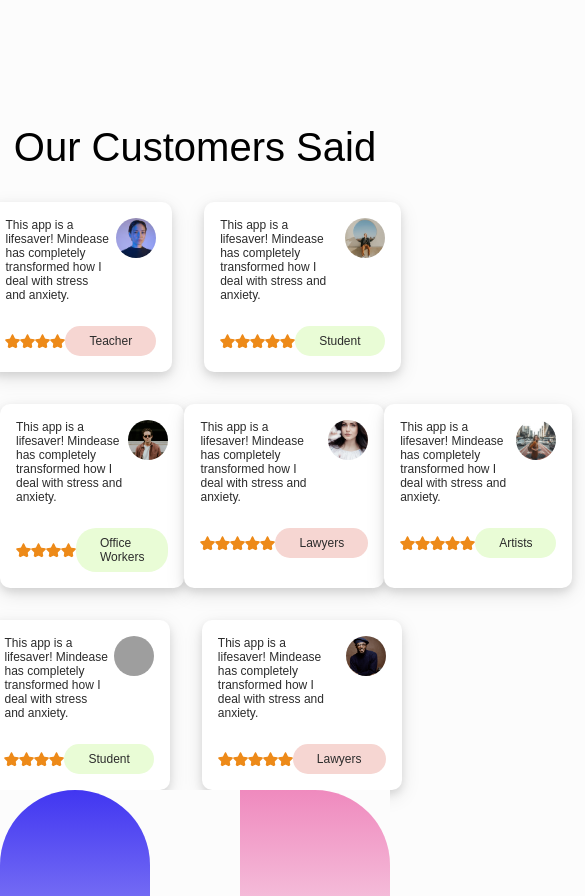
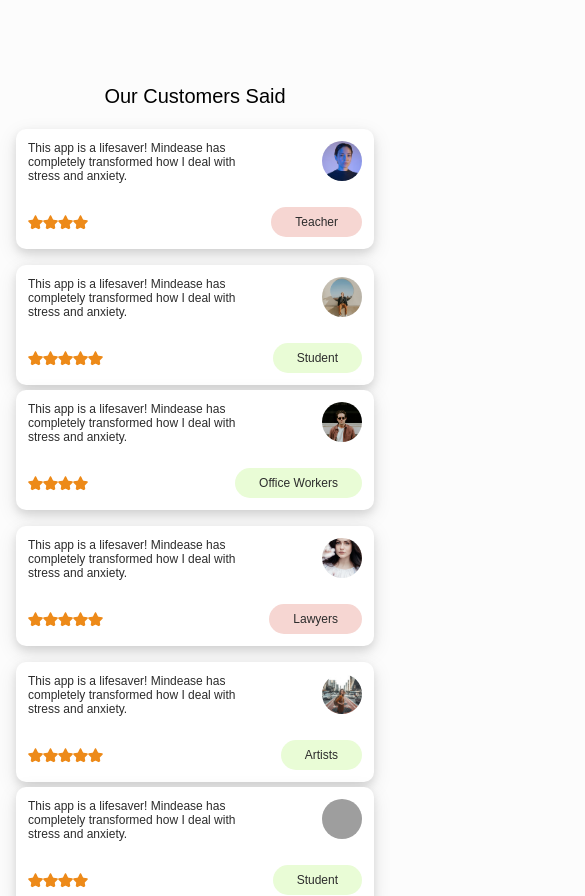
Before and after one commit to AlfaridzaHamdani/MindEase, a React (Vite) app: page / in a window 390 px wide. Shown: the part 2740-3636 px from the top of the page, 585 px wide, since content can reach past the window. Built offline with nearby package versions, Linux system fonts and the light colour scheme; grey boxes are pictures that could not be loaded.

Commit message:
Refactor testimonialSection component styles for responsive design

```diff
--- a/src/components/testimonialSection/styles.scss
+++ b/src/components/testimonialSection/styles.scss
@@ -18,19 +18,20 @@
 
   .container {
     width: 100%;
+    padding: 0 16px;
   }
 
   .card {
     display: flex;
     flex-direction: column;
-    width: 450px;
+    width: 100%;
+    max-width: 450px; // Ensure the card doesn't get too large on larger screens
     border-radius: 16px;
     padding: 16px;
     gap: 24px;
-    background-color: #fff; /* Warna background untuk card */
-    border-radius: 10px; /* Sudut melengkung */
-    box-shadow: 0 4px 8px rgba(0, 0, 0, 0.1),
-      /* Bayangan ringan di dekat card */ 0 6px 20px rgba(0, 0, 0, 0.1); /* Bayangan lebih lembut di kejauhan */
+    background-color: #fff;
+    border-radius: 10px;
+    box-shadow: 0 4px 8px rgba(0, 0, 0, 0.1), 0 6px 20px rgba(0, 0, 0, 0.1);
     transition: box-shadow 0.3s ease;
 
     .top {
@@ -57,6 +58,7 @@
       display: flex;
       height: fit-content;
       justify-content: space-between;
+
       h2 {
         font-size: 12px;
         font-weight: 100;
@@ -72,6 +74,7 @@
         display: flex;
         justify-content: center;
         align-items: center;
+
         img {
           width: 15px;
           height: 15px;
@@ -83,25 +86,63 @@
   }
 
   h1 {
-    font-size: 40px;
+    font-size: 32px; // Adjusted for responsiveness
     font-weight: 100;
-    padding: 80px 0 32px 0;
-    width: 1100px;
+    padding: 40px 0 16px 0;
+    width: 100%;
+    max-width: 1100px;
   }
 
-  .containerTop {
+  .containerTop,
+  .containerMid,
+  .containerBot {
     display: flex;
+    margin-top: 5px;
     justify-content: center;
     gap: 32px;
+    flex-wrap: wrap; // Enable wrapping of the cards on smaller screens
   }
-  .containerMid {
-    display: flex;
-    justify-content: space-evenly;
-    margin: 32px 0;
+
+  // Responsive behavior for tablets
+  @media (max-width: 1024px) {
+    h1 {
+      font-size: 28px;
+      padding: 40px 0 16px 0;
+    }
+
+    .containerTop,
+    .containerMid,
+    .containerBot {
+      gap: 24px;
+    }
   }
-  .containerBot {
-    display: flex;
-    justify-content: center;
-    gap: 32px;
+
+  // Responsive behavior for mobile screens
+  @media (max-width: 768px) {
+    h1 {
+      font-size: 24px;
+    }
+
+    .card {
+      width: 100%; // Make the card take up the full width on smaller screens
+      max-width: 100%; // Remove the max-width on mobile for full responsiveness
+    }
+
+    .containerTop,
+    .containerMid,
+    .containerBot {
+      flex-direction: column;
+      gap: 16px;
+    }
+  }
+
+  @media (max-width: 480px) {
+    h1 {
+      font-size: 20px;
+    }
+
+    .card {
+      padding: 12px;
+    }
   }
 }
```
